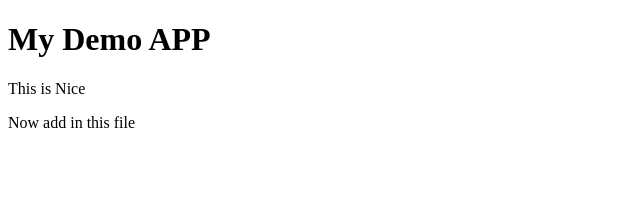
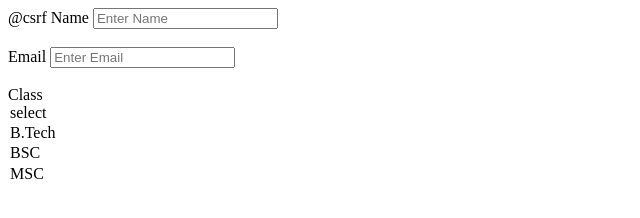
Before and after one commit to kuldeepnimble/aws-ci-cd, a plain HTML site: page index.html in a window 1280 px wide. Shown: the whole page, without its empty margins (0-640 px from the left). Drawn offline with Linux system fonts and the light colour scheme.

Commit message:
Update index.html

```diff
--- a/index.html
+++ b/index.html
@@ -1,4 +1,12 @@
 <!DOCTYPE html>
-<h1> My Demo APP </h1>
-<p> This is Nice </p>
-<p> Now add in this file</p>
+<form action="" method="POST">
+  @csrf
+  <label for="">Name</label>
+  <input type="text" name="name" placeholder="Enter Name" required><br><br>
+  <label for="">Email</label>
+  <input type="email" name="email" placeholder="Enter Email" required><br><br>
+  <label for="">Class</label>
+  <option name="class">select</option>
+  <option name="B.Tech">B.Tech</option>
+  <option name="BSC">BSC</option>
+  <option name="MSC">MSC</option>
```
